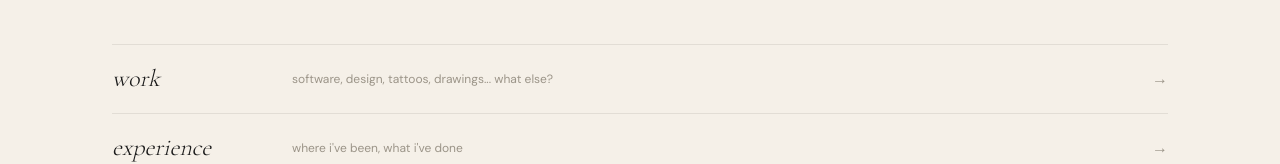
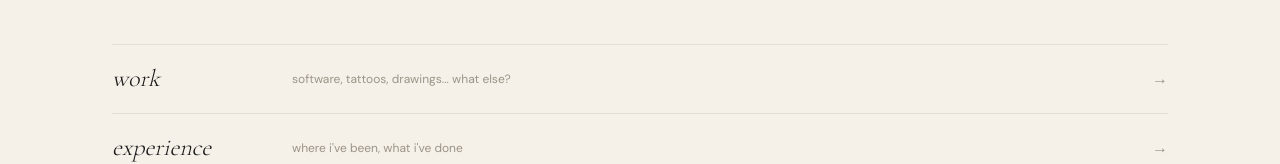
Before and after one commit to welcomeneil/neil-bisht, a Next.js app: page / in a window 1280 px wide. Shown: the part 440-604 px from the top of the page. Built offline with nearby package versions, Linux system fonts and the light colour scheme.

Commit message:
Update descriptions in page.tsx for clarity

```diff
--- a/app/page.tsx
+++ b/app/page.tsx
@@ -5,7 +5,7 @@ const sections = [
   {
     href: "/work",
     label: "work",
-    description: "software, design, tattoos, drawings... what else?",
+    description: "software, tattoos, drawings... what else?",
   },
   {
     href: "/experience",
```
